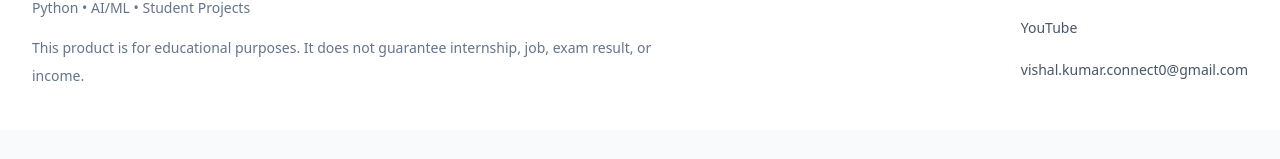
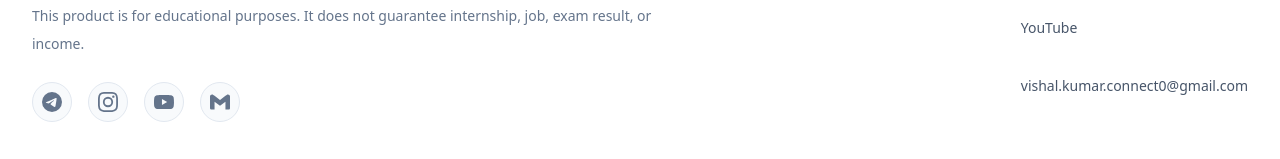
Before and after one commit to Vishalkumar0023/AIML_kit, a Next.js app: page /support in a window 1280 px wide. Shown: the part 991-1150 px from the top of the page. Before the commit the page ends 1121 px from the top, so only its background shows below. Built offline with nearby package versions, Linux system fonts and the light colour scheme; no server answers.

Commit message:
add logos and ui

```diff
--- a/src/app/globals.css
+++ b/src/app/globals.css
@@ -33,7 +33,7 @@ body {
 }
 
 .section-space {
-  @apply py-16 sm:py-20;
+  @apply py-12 sm:py-16;
 }
 
 @keyframes float {
--- a/src/components/Footer.tsx
+++ b/src/components/Footer.tsx
@@ -1,4 +1,36 @@
 import { siteContent } from "@/lib/site-content";
+
+function TelegramIcon() {
+  return (
+    <svg xmlns="http://www.w3.org/2000/svg" viewBox="0 0 24 24" fill="currentColor" className="h-5 w-5">
+      <path d="M11.944 0A12 12 0 0 0 0 12a12 12 0 0 0 12 12 12 12 0 0 0 12-12A12 12 0 0 0 12 0a12 12 0 0 0-.056 0zm4.962 7.224c.1-.002.321.023.465.14a.506.506 0 0 1 .171.325c.016.093.036.306.02.472-.18 1.898-.962 6.502-1.36 8.627-.168.9-.499 1.201-.82 1.23-.696.065-1.225-.46-1.9-.902-1.056-.693-1.653-1.124-2.678-1.8-1.185-.78-.417-1.21.258-1.91.177-.184 3.247-2.977 3.307-3.23.007-.032.014-.15-.056-.212s-.174-.041-.249-.024c-.106.024-1.793 1.14-5.061 3.345-.48.33-.913.49-1.302.48-.428-.008-1.252-.241-1.865-.44-.752-.245-1.349-.374-1.297-.789.027-.216.325-.437.893-.663 3.498-1.524 5.83-2.529 6.998-3.014 3.332-1.386 4.025-1.627 4.476-1.635z" />
+    </svg>
+  );
+}
+
+function InstagramIcon() {
+  return (
+    <svg xmlns="http://www.w3.org/2000/svg" viewBox="0 0 24 24" fill="currentColor" className="h-5 w-5">
+      <path d="M12 2.163c3.204 0 3.584.012 4.85.07 3.252.148 4.771 1.691 4.919 4.919.058 1.265.069 1.645.069 4.849 0 3.205-.012 3.584-.069 4.849-.149 3.225-1.664 4.771-4.919 4.919-1.266.058-1.644.07-4.85.07-3.204 0-3.584-.012-4.849-.07-3.26-.149-4.771-1.699-4.919-4.92-.058-1.265-.07-1.644-.07-4.849 0-3.204.013-3.583.07-4.849.149-3.227 1.664-4.771 4.919-4.919 1.266-.057 1.645-.069 4.849-.069zM12 0C8.741 0 8.333.014 7.053.072 2.695.272.273 2.69.073 7.052.014 8.333 0 8.741 0 12c0 3.259.014 3.668.072 4.948.2 4.358 2.618 6.78 6.98 6.98C8.333 23.986 8.741 24 12 24c3.259 0 3.668-.014 4.948-.072 4.354-.2 6.782-2.618 6.979-6.98.059-1.28.073-1.689.073-4.948 0-3.259-.014-3.667-.072-4.947-.196-4.354-2.617-6.78-6.979-6.98C15.668.014 15.259 0 12 0zm0 5.838a6.162 6.162 0 1 0 0 12.324 6.162 6.162 0 0 0 0-12.324zM12 16a4 4 0 1 1 0-8 4 4 0 0 1 0 8zm6.406-11.845a1.44 1.44 0 1 0 0 2.881 1.44 1.44 0 0 0 0-2.881z" />
+    </svg>
+  );
+}
+
+function YouTubeIcon() {
+  return (
+    <svg xmlns="http://www.w3.org/2000/svg" viewBox="0 0 24 24" fill="currentColor" className="h-5 w-5">
+      <path d="M23.498 6.186a3.016 3.016 0 0 0-2.122-2.136C19.505 3.545 12 3.545 12 3.545s-7.505 0-9.377.505A3.017 3.017 0 0 0 .502 6.186C0 8.07 0 12 0 12s0 3.93.502 5.814a3.016 3.016 0 0 0 2.122 2.136c1.871.505 9.376.505 9.376.505s7.505 0 9.377-.505a3.015 3.015 0 0 0 2.122-2.136C24 15.93 24 12 24 12s0-3.93-.502-5.814zM9.545 15.568V8.432L15.818 12l-6.273 3.568z" />
+    </svg>
+  );
+}
+
+function GmailIcon() {
+  return (
+    <svg xmlns="http://www.w3.org/2000/svg" viewBox="0 0 24 24" fill="currentColor" className="h-5 w-5">
+      <path d="M24 5.457v13.909c0 .904-.732 1.636-1.636 1.636h-3.819V11.73L12 16.64l-6.545-4.91v9.273H1.636A1.636 1.636 0 0 1 0 19.366V5.457c0-2.023 2.309-3.178 3.927-1.964L5.455 4.64 12 9.548l6.545-4.91 1.528-1.145C21.69 2.28 24 3.434 24 5.457z" />
+    </svg>
+  );
+}
 
 export default function Footer() {
   const { instagramLink, telegramLink, youtubeLink, contactEmail } = siteContent.links;
@@ -13,6 +45,45 @@ export default function Footer() {
           <p className="mt-4 max-w-2xl text-sm leading-7 text-slate-500">
             {siteContent.footer.disclaimer}
           </p>
+
+          <div className="mt-6 flex items-center gap-4">
+            {telegramLink ? (
+              <a
+                href={telegramLink}
+                target="_blank"
+                rel="noreferrer"
+                aria-label="Telegram"
+                className="inline-flex h-10 w-10 items-center justify-center rounded-full border border-slate-200 bg-slate-50 text-slate-500 transition hover:border-blue-300 hover:bg-blue-50 hover:text-blue-600"
+              >
+                <TelegramIcon />
+              </a>
+            ) : null}
+            <a
+              href={instagramLink || "#"}
+              target="_blank"
+              rel="noreferrer"
+              aria-label="Instagram"
+              className="inline-flex h-10 w-10 items-center justify-center rounded-full border border-slate-200 bg-slate-50 text-slate-500 transition hover:border-pink-300 hover:bg-pink-50 hover:text-pink-600"
+            >
+              <InstagramIcon />
+            </a>
+            <a
+              href={youtubeLink || "#"}
+              target="_blank"
+              rel="noreferrer"
+              aria-label="YouTube"
+              className="inline-flex h-10 w-10 items-center justify-center rounded-full border border-slate-200 bg-slate-50 text-slate-500 transition hover:border-red-300 hover:bg-red-50 hover:text-red-600"
+            >
+              <YouTubeIcon />
+            </a>
+            <a
+              href={`mailto:${contactEmail}`}
+              aria-label="Email"
+              className="inline-flex h-10 w-10 items-center justify-center rounded-full border border-slate-200 bg-slate-50 text-slate-500 transition hover:border-amber-300 hover:bg-amber-50 hover:text-amber-600"
+            >
+              <GmailIcon />
+            </a>
+          </div>
         </div>
 
         <div className="grid gap-3 text-sm text-slate-600">
--- a/src/components/Hero.tsx
+++ b/src/components/Hero.tsx
@@ -43,30 +43,30 @@ export default function Hero() {
     <section className="relative overflow-hidden bg-[linear-gradient(180deg,#f8fbff_0%,#eef4ff_100%)]">
       <div className="ambient-orb absolute left-6 top-12 hidden h-40 w-40 rounded-full bg-blue-200/40 blur-3xl sm:block" />
       <div className="ambient-orb absolute right-12 top-20 hidden h-44 w-44 rounded-full bg-amber-200/40 blur-3xl sm:block" />
-      <div className="section-shell grid gap-12 pb-16 pt-12 lg:grid-cols-[1.02fr_0.98fr] lg:items-center lg:pb-20 lg:pt-16">
+      <div className="section-shell grid gap-8 pb-10 pt-8 sm:gap-10 sm:pb-14 sm:pt-10 lg:grid-cols-[1.02fr_0.98fr] lg:items-center lg:gap-12 lg:pb-16 lg:pt-12">
         <div className="max-w-2xl">
           <div className="inline-flex rounded-full border border-blue-200 bg-white px-4 py-2 text-sm font-semibold text-blue-800 shadow-sm">
             {siteContent.hero.badge}
           </div>
 
-          <div className="mt-6">
+          <div className="mt-4">
             <div className="min-h-[2.5rem] text-xl font-semibold tracking-tight text-slate-700 sm:min-h-[2.75rem] sm:text-2xl lg:text-3xl">
               <span className="inline-flex max-w-full items-end gap-1 whitespace-nowrap">
                 <span className="whitespace-nowrap">{displayedText}</span>
                 {displayedText ? <span aria-hidden="true" className="type-cursor" /> : null}
               </span>
             </div>
-            <h1 className="mt-2 text-4xl font-extrabold leading-tight tracking-tight text-slate-950 sm:text-5xl lg:text-6xl">
+            <h1 className="mt-2 text-3xl font-extrabold leading-tight tracking-tight text-slate-950 sm:text-4xl lg:text-5xl">
               <span className="block">Your Python Basics</span>
               <span className="block">Are Weak.</span>
             </h1>
           </div>
 
-          <p className="mt-6 text-base leading-8 text-slate-700 sm:text-lg">
+          <p className="mt-4 text-sm leading-7 text-slate-700 sm:text-base sm:leading-8">
             {siteContent.hero.subheadline}
           </p>
 
-          <div className="mt-7 grid gap-3">
+          <div className="mt-5 grid gap-2">
             {siteContent.hero.benefits.map((item) => (
               <div
                 key={item}
@@ -80,7 +80,7 @@ export default function Hero() {
             ))}
           </div>
 
-          <div className="mt-8 flex items-end gap-3">
+          <div className="mt-6 flex items-end gap-3">
             <div className="rounded-[1.5rem] border border-amber-200 bg-white p-4 shadow-sm">
               <p className="text-xs font-semibold uppercase tracking-[0.24em] text-slate-500">
                 Launch Price
@@ -96,7 +96,7 @@ export default function Hero() {
             </div>
           </div>
 
-          <div className="mt-8 flex flex-col gap-4 sm:flex-row">
+          <div className="mt-6 flex flex-col gap-3 sm:flex-row">
             <CTAButton
               paymentLink={siteContent.links.paymentLink}
               showPaymentFlow
```
Also changed, not shown: src/app/page.tsx (+16 -49 lines).
